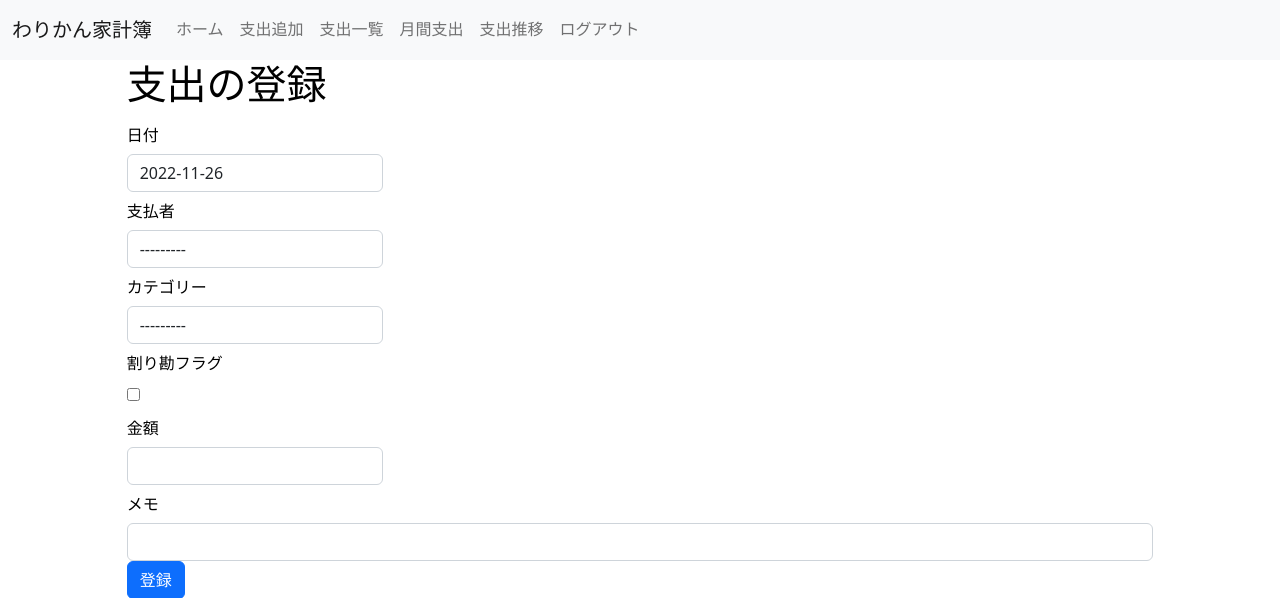
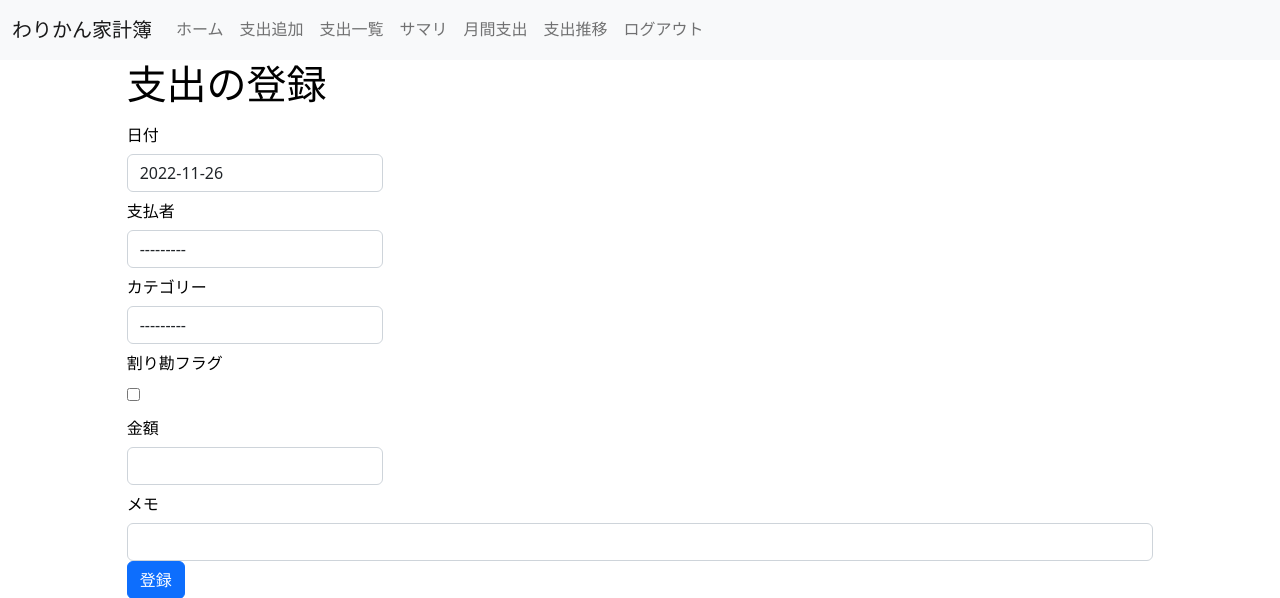
Before and after one commit to pokopok/warikan_kakeibo, a Django app: page /expenses_add/ in a window 1280 px wide. Shown: the top 598 px of the page. Run offline with Django 4.2, Linux system fonts and the light colour scheme; the visitor is signed in with stand-in values (Sample User, id 1); data that the repository does not hold is empty; parts of the project's set-up code (start-up, migrations or seed data) failed here and were passed over; some libraries are stand-ins or nearby versions.

Commit message:
add baseにサマリを追加

```diff
--- a/templates/base.html
+++ b/templates/base.html
@@ -30,6 +30,9 @@
                 <a class="nav-link" href="{% url 'warikan:expenses_list' %}">支出一覧</a>
               </li>
               <li class="nav-item">
+                <a class="nav-link" href="{% url 'warikan:month_summary_dashboard' now_year now_month %}">サマリ</a>
+              </li>
+              <li class="nav-item">
                 <a class="nav-link" href="{% url 'warikan:month_dashboard' now_year now_month %}">月間支出</a>
               </li>
               <li class="nav-item">
```
